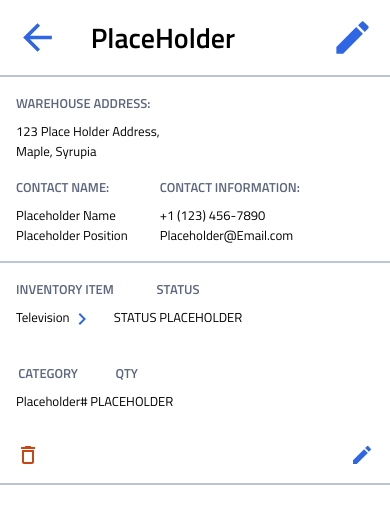
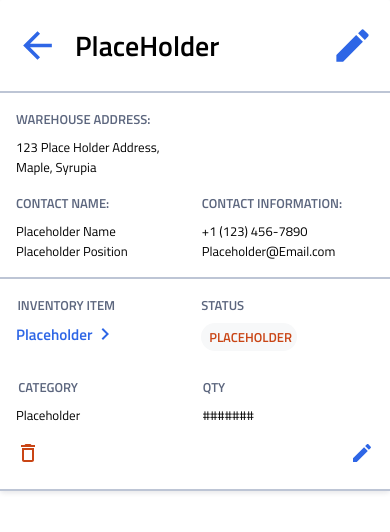
Before and after one commit to sean35mm/ari-instock, a React (Create React App) app in the folder client/: page / in a window 390 px wide. Shown: the top 532 px of the page. Built offline with nearby package versions, Linux system fonts and the light colour scheme.

Commit message:
finished mobile styling warehouse details component, minus issue with edit button on top of page

```diff
--- a/client/src/Components/WarehouseDetails.jsx
+++ b/client/src/Components/WarehouseDetails.jsx
@@ -56,13 +56,19 @@ function WarehouseDetails() {
                 </div>
 
                 <div className="details__item-wrap">
-                  <p>Television</p>
-                  <img src={chevronIcon} alt="right-arrow-icon" />
+                  <h3 className="details__description">Placeholder</h3>
+                  <img
+                    className="details__chevron"
+                    src={chevronIcon}
+                    alt="right-arrow-icon"
+                  />
                 </div>
               </div>
-              <div>
+              <div className="details__status-container">
                 <h4>STATUS</h4>
-                <p>STATUS PLACEHOLDER</p>
+                <p className="details__in-stock details__out-stock">
+                  PLACEHOLDER
+                </p>
               </div>
             </div>
 
@@ -72,9 +78,9 @@ function WarehouseDetails() {
                 <p>Placeholder</p>
               </div>
 
-              <div>
+              <div className="details__quantity-container">
                 <h4>QTY</h4>
-                <p># PLACEHOLDER</p>
+                <p>#######</p>
               </div>
             </div>
 
--- a/client/src/Components/WarehouseDetails.scss
+++ b/client/src/Components/WarehouseDetails.scss
@@ -5,6 +5,8 @@
 body {
     box-sizing: border-box;
     font-size: 0.813rem;
+    box-shadow: 0px 2px 5px rgba(19, 24, 44, 0.1);
+    border-radius: 3px;
 }
 
 h4 {
@@ -30,15 +32,22 @@ p {
     }
 
     &__header-wrap {
-        @include mobile-margin;
         width: 100%;
         display: flex;
         justify-content: space-between;
+        margin: 1.5rem 1rem;
     }
 
     &__header-title{
         font-size: 1.75rem;
-        margin: 0 5rem 0 1rem;
+        margin: 0 7rem 0 1rem;
+    }
+
+    &__edit-container {
+        background-color: $indigo;
+        width: 36px;
+        height: 36px;
+        border-radius: 20px;
     }
 
     &__info {
@@ -53,18 +62,19 @@ p {
 
     &__contact {
         display: flex;
+        justify-content: space-between;
         @include mobile-margin;
         margin-top: 0;
     }
 
     &__contact-name {
         text-align: left;
-        margin-right: 1rem;
     }
 
     &__contact-info {
         text-align: left;
         margin-left: 1rem;
+        margin-right: 2rem;
     }
 
     &__inventory-container {
@@ -84,21 +94,66 @@ p {
 
     &__item-container {
         display: flex;
+        justify-content: space-between;
         @include mobile-margin;
+        margin-bottom: 0;
     }
 
     &__item-wrap {
         display: flex;
     }
 
+    &__description {
+        margin-top: 0;
+        color: $indigo;
+    }
+
+    &__chevron {
+        position: relative;
+        bottom: .5rem;
+    }
+
+    &__status-container {
+        width: 8rem;
+        text-align: left;
+        margin-left: 1rem;
+        margin-right: 2.8rem;
+    }
+
+    &__in-stock {
+        background-color: $grey;
+        border-radius: 20px;
+        padding: .25rem .5rem;
+        color: $green;
+        font-weight: 600;
+    }
+
+    &__out-stock {
+        background-color: $grey;
+        border-radius: 20px;
+        padding: .25rem .5rem;
+        color: $red;
+        font-weight: 600;
+        margin-right: 2rem;
+    }
+
     &__category-container {
         @include mobile-margin;
         display: flex;
+        justify-content: space-between;
+    }
+
+    &__quantity-container {
+        text-align: left;
+        margin-right: 5.7rem;
+        width: 5rem;
     }
 
     &__icon-container {
         @include mobile-margin;
         display: flex;
         justify-content: space-between;
+        margin-top: 0;
+        margin-bottom: 1.5rem;
     }
 }
```
